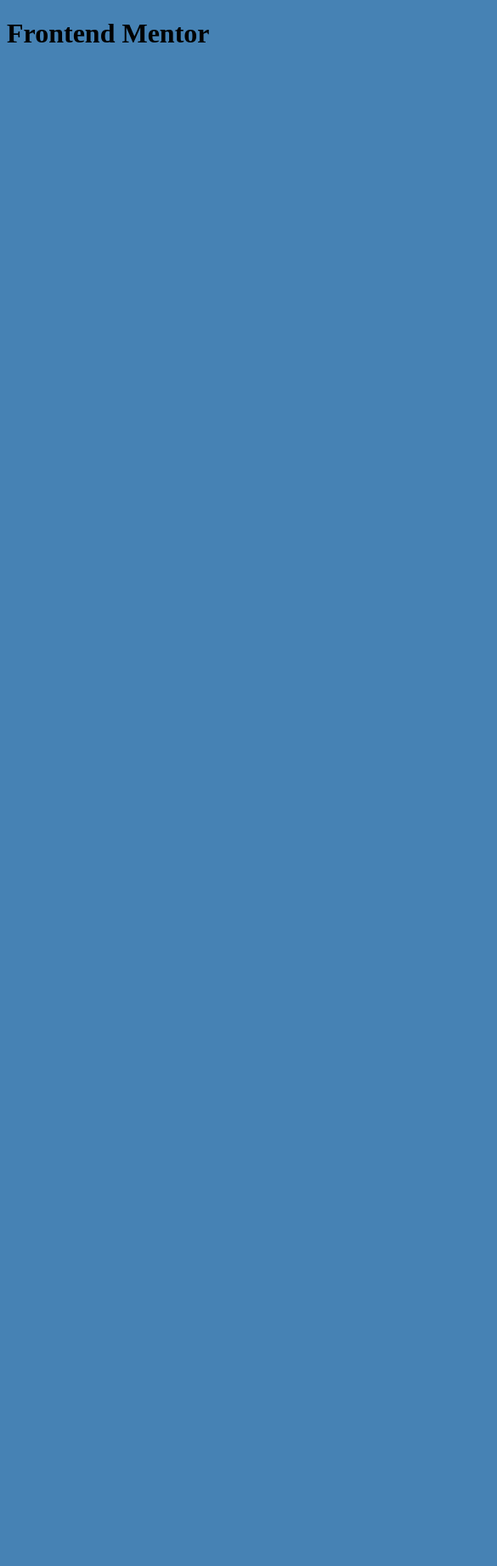
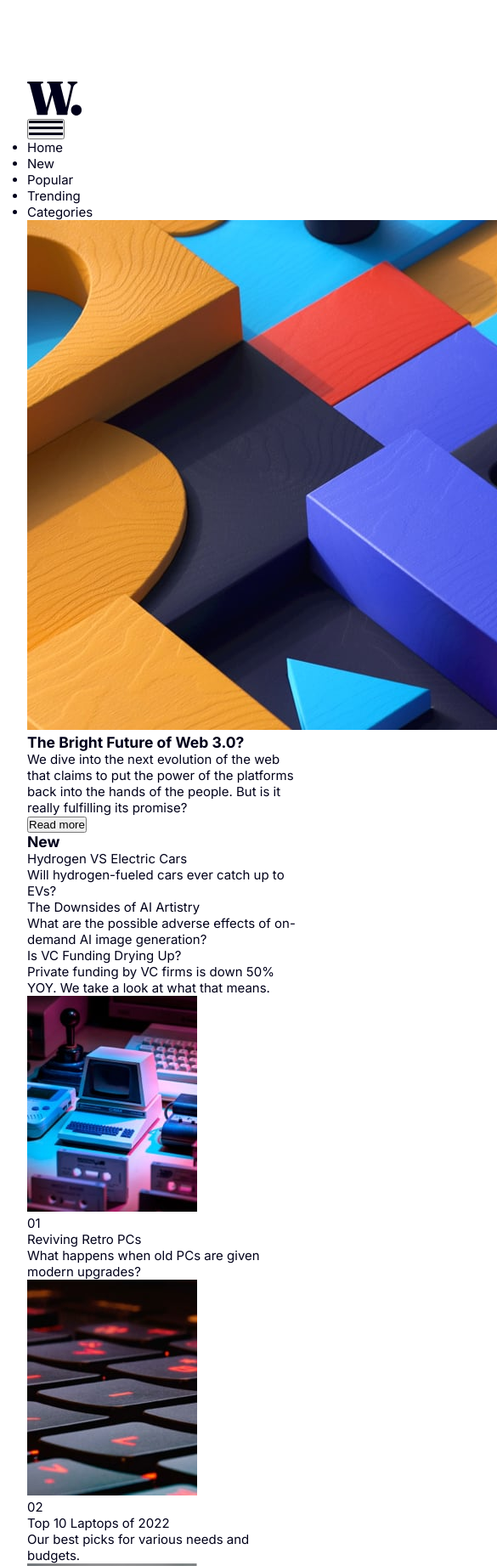
Before and after one commit to craigdev937/front11news, a website built with Vite: page index.html in a window 390 px wide. Shown: the top 1843 px of the page at 85% size, 585 px wide, since content can reach past the window. Before the commit the page ends 844 px from the top, so only its background shows below. Built offline with nearby package versions, Linux system fonts and the light colour scheme.

Commit message:
Updated the text and images.

```diff
--- a/index.html
+++ b/index.html
@@ -2,13 +2,162 @@
 <html lang="en">
 <head>
     <meta charset="UTF-8">
-    <link rel="shortcut icon" href="/favicon.ico" type="image/x-icon">
+    <link rel="shortcut icon" href="/favicon.ico" type="image/x-icon" sizes="32x32">
     <meta name="viewport" content="width=device-width, initial-scale=1.0">
-    <title>Document</title>
+    <title>Frontend Mentor | News homepage</title>
     <link rel="stylesheet" href="style.css">
 </head>
 <body>
-    <h1>Frontend Mentor</h1>
+    <!-- Header Section -->
+    <header class="header">
+        <div class="logo">
+            <img
+                class="logo__img"
+                alt="W. logo"
+                src="/logo.svg"
+            />
+        </div>
+        <button class="menu hidden">
+            <img
+                class="menu__img"
+                alt="Icon Menu"
+                src="/icon-menu.svg"
+            />
+        </button>
+        <div class="bg-transparency bg"></div>
+        <nav class="navbar">
+            <ul class="navbar__ul">
+                <li class="navbar__link">Home</li>
+                <li class="navbar__link">New</li>
+                <li class="navbar__link">Popular</li>
+                <li class="navbar__link">Trending</li>
+                <li class="navbar__link">Categories</li>
+            </ul>
+        </nav>
+    </header>
+
+    <!-- Main Section -->
+    <main class="main">
+        <div class="main__container">
+            <section class="hero">
+                <img src="/image-web-3-desktop.jpg" alt="Image with Paterns" />
+                <aside class="hero__container">
+                    <h1 class="hero__title">The Bright Future of Web 3.0?</h1>
+                    <div class="hero__box">
+                        <p class="hero__text">
+                            We dive into the next evolution of
+                            the web that claims to put the power
+                            of the platforms back into the hands
+                            of the people.  But is it really
+                            fulfilling its promise?
+                        </p>
+                        <button class="hero__button">Read more</button>
+                    </div>
+                </aside>
+            </section>
+
+            <section class="new">
+                <h3>New</h3>
+                <aside class="new__box">
+                    <p class="new__title">
+                        Hydrogen VS Electric Cars
+                    </p>
+                    <p class="new__info">
+                        Will hydrogen-fueled
+                        cars ever catch up to EVs?
+                    </p>
+                </aside>
+
+                <aside class="new__box">
+                    <p class="new__title">
+                        The Downsides of AI Artistry
+                    </p>
+                    <p class="new__info">
+                        What are the possible adverse
+                        effects of on-demand AI
+                        image generation?
+                    </p>
+                </aside>
+
+                <aside class="new__box">
+                    <p class="new__title">
+                        Is VC Funding Drying Up?
+                    </p>
+                    <p class="new__info">
+                        Private funding by VC firms
+                        is down 50% YOY. We take
+                        a look at what that means.
+                    </p>
+                </aside>
+            </section>
+
+            <article class="num">
+                <img
+                    class="num__img"
+                    alt="Retro PC's"
+                    src="/image-retro-pcs.jpg"
+                />
+                <aside class="num__box">
+                    <p class="num__number">01</p>
+                    <p class="num__title">Reviving Retro PCs</p>
+                    <p class="num__info">
+                        What happens when old PCs
+                        are given modern upgrades?
+                    </p>
+                </aside>
+            </article>
+
+            <article class="num">
+                <img
+                    class="num__img"
+                    alt="Laptop Keyboard"
+                    src="/image-top-laptops.jpg"
+                />
+                <aside class="num__box">
+                    <p class="num__number">02</p>
+                    <p class="num__title">Top 10 Laptops of 2022</p>
+                    <p class="num__info">
+                        Our best picks for various
+                        needs and budgets.
+                    </p>
+                </aside>
+            </article>
+
+            <article class="num">
+                <img
+                    class="num__img"
+                    alt="Gaming"
+                    src="/image-gaming-growth.jpg"
+                />
+                <aside class="num__box">
+                    <p class="num__number">03</p>
+                    <p class="num__title">The Growth of Gaming</p>
+                    <p class="num__info">
+                        How the pandemic has
+                        sparked fresh opportunities.
+                    </p>
+                </aside>
+            </article>
+        </div>
+    </main>
+
+    <!-- Footer Section with Links -->
+    <footer class="attribution">
+        <p>
+            Challenge for
+            <a
+                href="https://www.frontendmentor.io/challenges/news-homepage-H6SWTa1MFl/hub"
+                target="_blank"
+                >Frontend Mentor
+            </a>
+            created by
+            <a
+                href="https://www.frontendmentor.io/profile/craigdev937"
+                target="_blank"
+                >Craig Johnson
+            </a>
+        </p>
+    </footer>
     <script type="module" src="main.js"></script>
 </body>
 </html>
--- /dev/null
+++ b/style-guide.md
@@ -0,0 +1,33 @@
+# Front-end Style Guide
+
+## Layout
+
+The designs were created to the following widths:
+
+- Mobile: 375px
+- Desktop: 1440px
+
+## Colors
+
+### Primary
+
+- Soft orange: hsl(35, 77%, 62%)
+- Soft red: hsl(5, 85%, 63%)
+
+### Neutral
+
+Off-white: hsl(36, 100%, 99%)
+Grayish blue: hsl(233, 8%, 79%)
+Dark grayish blue: hsl(236, 13%, 42%)
+Very dark blue: hsl(240, 100%, 5%)
+
+## Typography
+
+### Body Copy
+
+- Font size (paragraph): 15px
+
+### Font
+
+- Family: [Inter](https://fonts.google.com/specimen/Inter)
+- Weights: 400, 700, 800
--- a/style.css
+++ b/style.css
@@ -1,3 +1,30 @@
+@import url('https://fonts.googleapis.com/css2?family=Inter:wght@100..900&display=swap');
+
+:root {
+    --off-white: hsl(36, 100%, 99%);
+    --soft-orange: hsl(35, 77%, 62%);
+    --soft-red: hsl(5, 85%, 63%);
+    --grayish-blue: hsl(233, 8%, 79%);
+    --dark-grayish-blue: hsl(236, 13%, 42%);
+    --very-dark-blue: hsl(240, 100%, 5%);
+    --font-weight-400: font-weight: 400;
+    --font-weight-700: font-weight: 700;
+    --font-weight-800: font-weight: 800;
+}
+
+* {
+    padding: 0;
+    margin: 0;
+    box-sizing: border-box;
+}
+
 body {
-    background-color: steelblue;
+    font-family: "Inter", sans-serif;
+    font-weight: var(--font-weight-700);
+    font-size: 15px;
+    color: var(--very-dark-blue);
+    max-width: 123rem;
+    margin: 0 auto;
+    padding: 6rem 2rem;
+    height: 100vh;
 }
```
